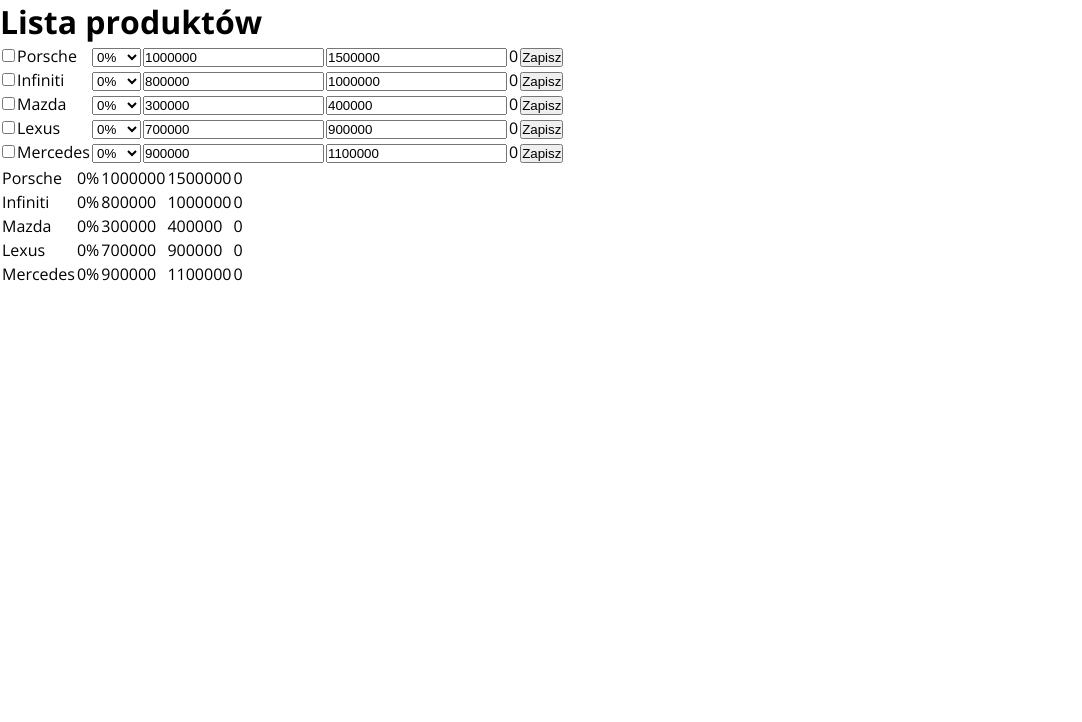
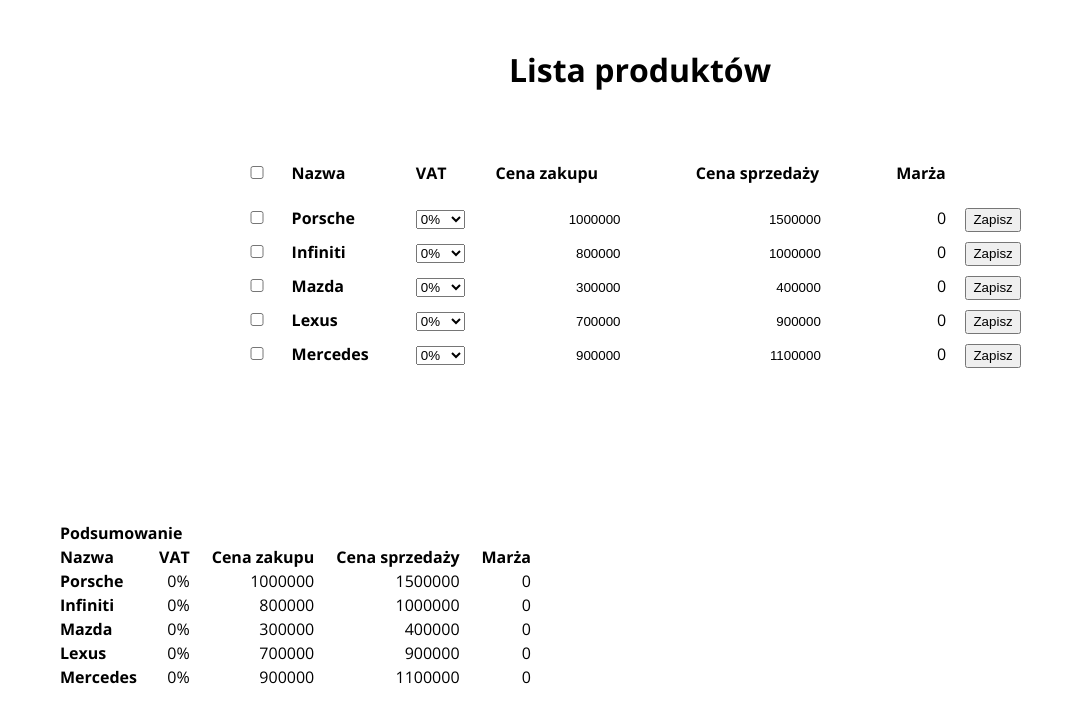
Before and after one commit to AdLap/product-list, a Vue app: page / in a window 1280 px wide. Shown: the top 722 px of the page, without its empty margins (0-1082 px from the left). Built offline with nearby package versions, Linux system fonts and the light colour scheme.

Commit message:
initial style

```diff
--- a/src/App.vue
+++ b/src/App.vue
@@ -1,6 +1,8 @@
 <template>
-  <h1>{{ title }}</h1>
-  <ProductList />
+  <main class="main">
+    <h1>{{ title }}</h1>
+    <ProductList />
+  </main>
 </template>
 
 <script lang="ts">
@@ -18,5 +20,18 @@
 });
 </script>
 
-<style lang="scss">
+<style lang="scss" scoped>
+.main {
+  width: 100%;
+  padding-top: 3rem;
+  display: flex;
+  justify-content: flex-start;
+  align-items: center;
+  flex-direction: column;
+  gap: 2rem;
+
+  h1 {
+    text-align: center;
+  }
+}
 </style>
--- a/src/components/ProductItem.vue
+++ b/src/components/ProductItem.vue
@@ -1,25 +1,29 @@
 <template>
-  <tr>
+  <tr class="table__row">
     <td>
-      <input type="checkbox" v-model="currProduct.checked" />
+      <input
+        class="table__checkbox"
+        type="checkbox"
+        v-model="currProduct.checked"
+      />
     </td>
-    <td>{{ currProduct.name }}</td>
+    <th>{{ currProduct.name }}</th>
     <td>
-      <select v-model="currProduct.vatRate">
+      <select class="table__select" v-model="currProduct.vatRate">
         <option value="0">0%</option>
         <option value=".08">8%</option>
         <option value=".23">23%</option>
       </select>
     </td>
     <td>
-      <input v-model="currProduct.buyPrice" />
+      <input class="table__text__input" v-model="currProduct.buyPrice" />
     </td>
     <td>
-      <input v-model="currProduct.sellPrice" />
+      <input class="table__text__input" v-model="currProduct.sellPrice" />
     </td>
     <td>{{ currProduct.tradeMargin }}</td>
     <td>
-      <button @click="saveData">Zapisz</button>
+      <button class="table__btn" @click="saveData">Zapisz</button>
     </td>
   </tr>
 </template>
@@ -28,10 +32,15 @@
 import { defineComponent } from "vue";
 import Product from "@/types/types";
 
-const calculateMargin = (sellPrice: number, vatRate: number, buyPrice: number): number => {
-    const tradeMargin: number = ((sellPrice / (1 + vatRate) - buyPrice) /
-        (sellPrice / (1 + vatRate)) * 100)
-    return Number(tradeMargin.toFixed(2))
+const calculateMargin = (
+  sellPrice: number,
+  vatRate: number,
+  buyPrice: number
+): number => {
+  const tradeMargin: number =
+    ((sellPrice / (1 + vatRate) - buyPrice) / (sellPrice / (1 + vatRate))) *
+    100;
+  return Number(tradeMargin.toFixed(2));
 };
 
 export default defineComponent({
@@ -62,3 +71,47 @@
   },
 });
 </script>
+
+<style lang="scss" scoped>
+.table {
+  &__row {
+    td {
+      max-width: 150px;
+
+      &:nth-last-of-type(2) {
+        text-align: right;
+        width: 50px;
+      }
+
+      &:last-of-type {
+        text-align: center;
+      }
+    }
+  }
+
+  &__checkbox {
+    width: 30px;
+    cursor: pointer;
+  }
+
+  &__select {
+    cursor: pointer;
+  }
+
+  &__text__input {
+    text-align: right;
+    width: 125px;
+    border: none;
+
+    &:focus {
+      outline: none;
+      border-bottom: 1px solid grey;
+    }
+  }
+
+  &__btn {
+    padding: 0.2em 0.5em;
+    cursor: pointer;
+  }
+}
+</style>
--- /dev/null
+++ b/src/components/ProductsHead.vue
@@ -0,0 +1,42 @@
+<template>
+  <thead class="table__head">
+    <tr>
+      <th><input class="table__head__checkbox" type="checkbox" /></th>
+      <th>{{ title }}</th>
+      <th>{{ vatRate }}</th>
+      <th>{{ buyPrice }}</th>
+      <th>{{ sellPrice }}</th>
+      <th>{{ tradeMargin }}</th>
+    </tr>
+  </thead>
+</template>
+
+<script lang="ts">
+import { defineComponent } from "vue";
+
+export default defineComponent({
+  name: "ProductsHead",
+  data() {
+    return {
+      title: "Nazwa",
+      vatRate: "VAT",
+      buyPrice: "Cena zakupu",
+      sellPrice: "Cena sprzedaży",
+      tradeMargin: "Marża",
+    };
+  },
+});
+</script>
+
+<style lang="scss" scoped>
+.table__head {
+  &__checkbox {
+    width: 30px;
+  }
+
+  th {
+    padding-bottom: 0.7em;
+    max-width: 150px;
+  }
+}
+</style>
--- a/src/components/ProductsList.vue
+++ b/src/components/ProductsList.vue
@@ -1,28 +1,34 @@
 <template>
-  <div>
-    <table v-if="products.length">
+  <section class="content">
+    <table class="content__table">
+      <ProductsHead />
+      <tbody class="content__table__body" v-if="products.length">
         <ProductItem
           v-for="product in products"
           :key="product.id"
           :product="product"
           @eventSaveData="onEventSaveData"
         />
+      </tbody>
     </table>
-    <h2 v-else>Czekam na dane...</h2>
+    <div class="content__table__loading" v-if="!products.length">
+      Czekam na dane...
     </div>
-  <ProductSummary :products='products'/>
+  </section>
+  <ProductSummary :products="products" />
 </template>
 
 <script lang="ts">
 import { defineComponent, ref } from "vue";
 import Product from "@/types/types";
 import fetchProducts from "../utility/db";
+import ProductsHead from "./ProductsHead.vue";
 import ProductItem from "./ProductItem.vue";
-import ProductSummary from './ProductsSummary.vue'
+import ProductSummary from "./ProductsSummary.vue";
 
 export default defineComponent({
   name: "ProductList",
-  components: { ProductItem, ProductSummary },
+  components: { ProductItem, ProductSummary, ProductsHead },
   data() {
     const products = ref<Product[]>([]);
     return { products };
@@ -37,12 +43,31 @@
   methods: {
     onEventSaveData(id: number) {
       const idx = this.products.findIndex((product) => product.id === id);
-      console.log('odebrano:', this.products[idx]);
-      console.log('products-state:', this.products)
+      console.log("odebrano:", this.products[idx]);
+      console.log("products-state:", this.products);
     },
   },
 });
 </script>
 
-<style lang="sass" scoped>
+<style lang="scss" scoped>
+.content {
+  width: 100vw;
+  min-height: 285px;
+  padding: 2rem;
+
+  &__table {
+    margin: auto;
+    width: 80%;
+    max-width: 800px;
+    line-height: 2em;
+    text-align: left;
+
+    &__loading {
+      text-align: center;
+      width: 50%;
+      margin: 2rem auto 0 auto;
+    }
+  }
+}
 </style>
--- a/src/components/ProductsSummary.vue
+++ b/src/components/ProductsSummary.vue
@@ -1,13 +1,29 @@
 <template>
+  <div class="summary">
     <table>
+      <thead>
+        <tr>
+          <th colspan="5">Podsumowanie</th>
+        </tr>
+        <tr>
+          <th>Nazwa</th>
+          <th>VAT</th>
+          <th>Cena zakupu</th>
+          <th>Cena sprzedaży</th>
+          <th>Marża</th>
+        </tr>
+      </thead>
+      <tbody>
         <tr v-for="product in products" :key="product.id">
-      <td>{{ product.name }}</td>
+          <th>{{ product.name }}</th>
           <td>{{ product.vatRate * 100 }}%</td>
           <td>{{ product.buyPrice }}</td>
           <td>{{ product.sellPrice }}</td>
           <td>{{ product.tradeMargin }}</td>
         </tr>
+      </tbody>
     </table>
+  </div>
 </template>
 
 <script lang="ts">
@@ -25,5 +41,22 @@
 });
 </script>
 
-<style lang="sass" scoped>
+<style lang="scss" scoped>
+.summary {
+  align-self: flex-start;
+  margin: 5rem auto auto 3rem;
+
+  th,
+  td {
+    padding: 0 10px;
+  }
+
+  th {
+    text-align: left;
+  }
+
+  td {
+    text-align: right;
+  }
+}
 </style>
```
Lines whose indentation alone changed are shown as unchanged.
